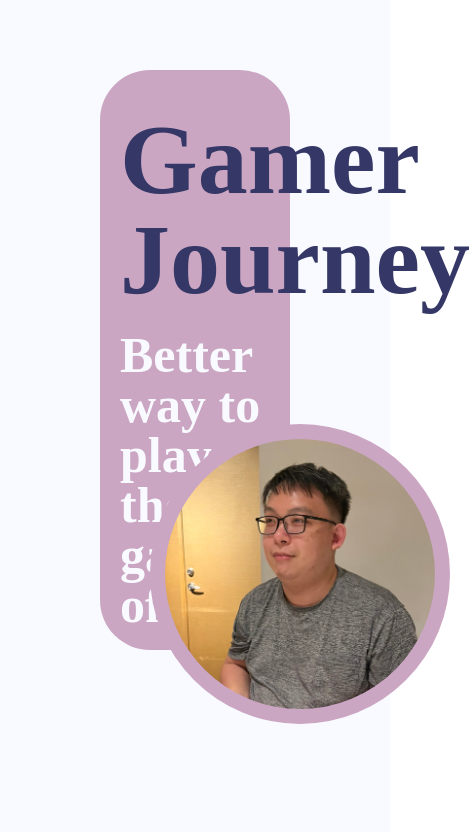
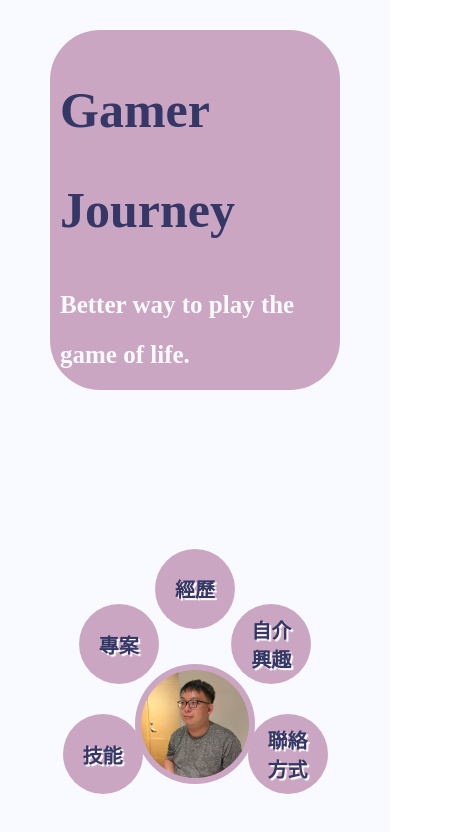
Before and after one commit to Nsstringdev/Nsstringdev.github.io, a plain HTML site: page Resume.html in a window 390 px wide. Shown: the whole page, 470 px wide, since content can reach past the window. Drawn offline with Linux system fonts and the light colour scheme.

Commit message:
240605 rwd

```diff
--- a/Resume.css
+++ b/Resume.css
@@ -79,13 +79,138 @@ nav {
     object-fit: cover;
     object-position: center top;
 }
+#anchors{
+    width: calc(100dvw - 550px);
+    height: 350px;
+    right: 100px;
+    bottom: 120px;
+    position: absolute;
+    display: flex;
+    justify-content: space-evenly;
+    align-items: center;
+}
 
-@media (max-width:1280px) {
+#anchors > a {
+    width: 100px;
+    height: 100px;
+    border-radius: 50%;
+    font-weight: bold;
+    font-size: 25px;
+    background-color: #CBA6C3;
+    color: #353866;
+    text-shadow: 0.1em 0.1em 0.05em white;
+    display: flex;
+    justify-content: space-evenly;
+    align-items: center;
+    text-align: center;
+    text-decoration: none;
+}
+
+@media (max-width:1200px) {
+    nav {
+        width: calc(100dvw - 100px);
+        height: calc(100dvh - 60px);
+        position: relative;
+        margin: 30px 50px 30px 50px;
+    }
+
+    #photo {
+        left: calc( 50% - 150px );
+        bottom: 0px;
+    }
+
+    #anchors{
+        width: calc(100dvw - 100px);
+        height: calc(50dvh - 30px);
+        left: 50px;
+        bottom: 50px;
+        align-items:flex-end;
+    }
+
+    #projectsAnchor{
+        position: absolute;
+        bottom: 190px;
+        left: calc(33dvw - 120px);
+    }
+
+    #experiencesAnchor{
+        align-self: flex-start;
+    }
+
+    #introducesAnchor{
+        position: absolute;
+        bottom: 190px;
+        right: calc(33dvw - 120px);
+    }
 
 }
-@media (max-width:700px) {
+@media (max-width:850px) {
+    #title {
+        padding: 10px;
+    }
+
+    #title1 {
+        font-size: 70px;
+    }
+
+    #title2 {
+        font-size: 35px;
+    }
+
+    #photo {
+        width: 200px;
+        height: 200px;
+        left: calc( 50% - 100px );
+    }
+
+    #anchors {
+        height: calc(40dvh - 50px);
+    }
+
+    #anchors > a {
+        width: 80px;
+        height: 80px;
+        font-size: 20px;
+    }
+
+    #projectsAnchor {
+        bottom: 140px;
+        left: calc(33dvw - 100px);
+    }
+
+    #introducesAnchor {
+        bottom: 140px;
+        right: calc(33dvw - 100px);
+    }
 
 }
-@media (max-width:400px) {
 
+@media (max-width:550px) {
+    #title1 {
+        font-size: 50px;
+    }
+
+    #title2 {
+        font-size: 25px;
+    }
+
+    #photo {
+        width: 120px;
+        height: 120px;
+        left: calc( 50% - 60px );
+        bottom: 30px;
+    }
+
+    #anchors {
+        height: calc(35dvh - 50px);
+    }
+    #projectsAnchor {
+        bottom: 110px;
+        left: calc(33dvw - 100px);
+    }
+
+    #introducesAnchor {
+        bottom: 110px;
+        right: calc(33dvw - 100px);
+    }
 }
--- a/Resume.html
+++ b/Resume.html
@@ -18,11 +18,17 @@
                 <img src="./IMG_1332.jpeg" alt="">
             </div>
         </nav>
+        <div id="anchors">
+            <a id="skillsAnchor" href="#skills">技能</a>
+            <a id="projectsAnchor" href="#projects">專案</a>
+            <a id="experiencesAnchor" href="#experiences">經歷</a>
+            <a id="introducesAnchor" href="#introduces">自介<br>興趣</a>
+            <a id="footerAnchor" href="footer">聯絡<br>方式</a>
+        </div>
         <div id="skills"></div>
         <div id="projects"></div>
         <div id="experiences"></div>
         <div id="introduces"></div>
-        <div id="anchors"></div>
         <footer></footer>
     </div>
     <script>
```
Also changed, not shown: 1 other file.
